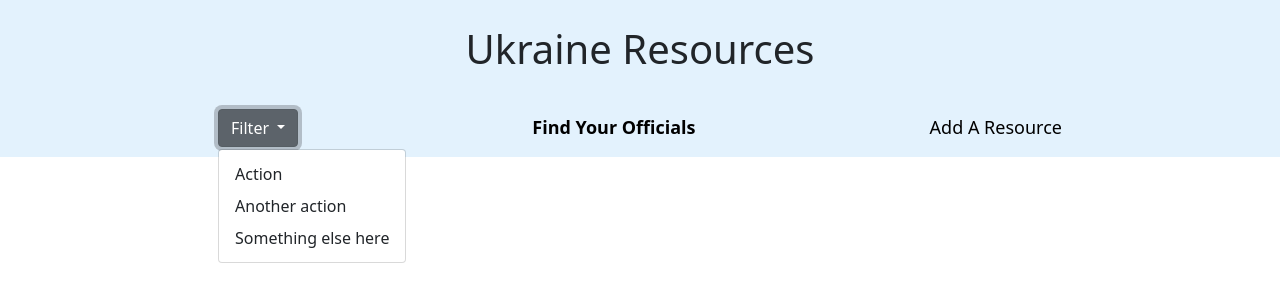
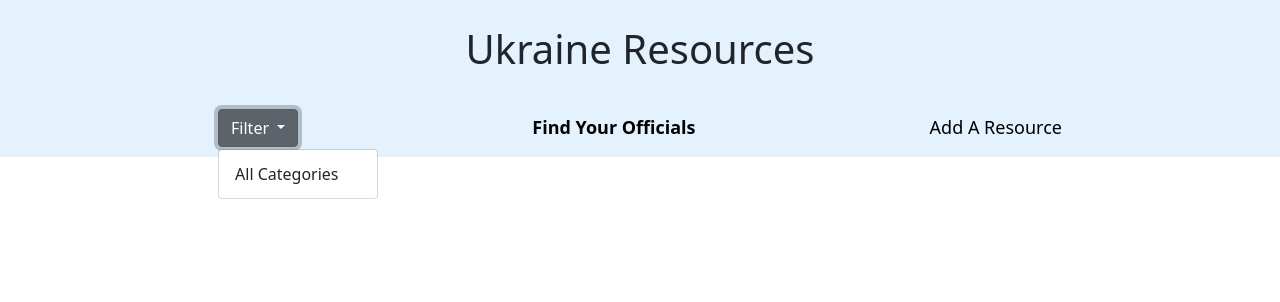
Before and after one commit to bill-wilkin/urkarine_hackathon, a Flask app: page /resources in a window 1280 px wide, after a click on "Filter". Shown: the top 302 px of the page. Run offline with Flask 2, Linux system fonts and the light colour scheme; data that the repository does not hold is empty.

Commit message:
filter categories

```diff
--- a/flask_app/controllers/resources.py
+++ b/flask_app/controllers/resources.py
@@ -23,7 +23,7 @@ def redirect_main():
 @app.route('/resources')
 def all_resources():
 
-    return render_template("resources.html", all_resources = resource.Resource.get_all())
+    return render_template("resources.html", all_resources = resource.Resource.get_all(), all_categories = resource.Resource.get_categories())
 
 # renders page for adding a new resource
 
@@ -85,3 +85,8 @@ def destroy_resource(resource_id):
         return redirect("/")
     resource.Resource.destroy({"id": resource_id})
     return redirect(f"resources/")
+
+@app.route('/filter/<string:category>')
+def filter_cat(category):
+
+    return render_template("resources.html", all_resources = resource.Resource.get_by_cat({"category": category}), all_categories = resource.Resource.get_categories())
--- a/flask_app/models/resource.py
+++ b/flask_app/models/resource.py
@@ -49,6 +49,20 @@ class Resource:
         query = "DELETE FROM resources WHERE id = %(id)s"
         return connectToMySQL(cls.db).query_db(query, data)
 
+    @classmethod
+    def get_categories(cls):
+        query = "select distinct category from resources;"
+        return connectToMySQL(cls.db).query_db(query)
+
+    @classmethod
+    def get_by_cat(cls, data):
+        query = "select * from resources where category = %(category)s;"
+        results = connectToMySQL(cls.db).query_db(query, data)
+        resources = []
+        for row in results:
+            resources.append(cls(row))
+        return resources
+
     @staticmethod
     def validate_resource(link):
       is_valid = True
--- a/flask_app/templates/resources.html
+++ b/flask_app/templates/resources.html
@@ -29,9 +29,11 @@
             Filter
           </button>
           <ul class="dropdown-menu" aria-labelledby="dropdownMenuButton1">
-            <li><a class="dropdown-item" href="#">Action</a></li>
-            <li><a class="dropdown-item" href="#">Another action</a></li>
-            <li><a class="dropdown-item" href="#">Something else here</a></li>
+            <li><a class="dropdown-item" href="/resources">All Categories</a></li>
+            {% for cat in all_categories %}
+            <li><a class="dropdown-item" href="/filter/{{ cat.category }}">{{ cat.category }}</a></li>
+            {% endfor %}
+
           </ul>
         </div>
         <li class="nav-item">
```
